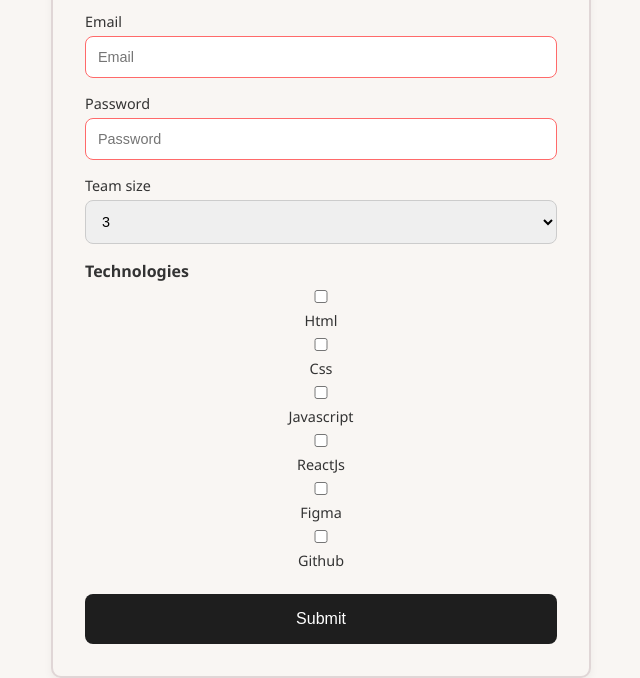
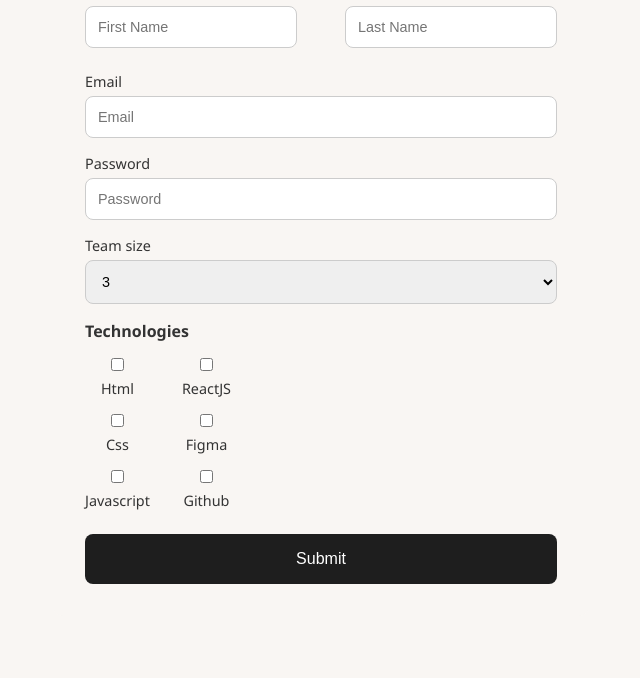
Before and after one commit to Irakligig/ScriptingProject, a plain HTML site: page index.html in a window 1280 px wide. Shown: the part 151-829 px from the top of the page, without its empty margins (319-959 px from the left). After the commit the page ends 800 px from the top, so only its background shows below. Drawn offline with Linux system fonts and the light colour scheme.

Commit message:
finished project

```diff
--- a/Form.css
+++ b/Form.css
@@ -5,32 +5,30 @@
   box-sizing: border-box;
 }
 
-/* Body styling */
+/**/
 body {
-  height: 100vh;
+  height: 100vh; /*stretch body to whole screen*/
   margin: 0;
   font-family: "Segoe UI", Tahoma, Geneva, Verdana, sans-serif;
   display: flex;
   align-items: center;
-  justify-content: center;
+  justify-content: center; /*this will put form in the middle*/
   background-color: #f9f6f3;
   color: #333;
   padding: 20px;
 }
 
-/* Form Container */
 .form-container {
   max-width: 600px;
   width: 100%;
   margin: 0 auto;
   background: #f9f6f3;
   padding: 2rem;
-  border: 2px solid #e0d6d6;
+  border: none;
   border-radius: 10px;
-  box-shadow: 0 4px 8px rgba(0, 0, 0, 0.05);
 }
 
-/* Title */
+/*h1 , h2 to left with spacing below for clarity*/
 #groupform h2,
 .form-container h1,
 .form-container h2 {
@@ -38,7 +36,7 @@ body {
   margin-bottom: 1.5rem;
 }
 
-/* Two-column layout */
+/*this makes first name + last name on same line */
 .form-group-twotoone {
   display: flex;
   gap: 3rem;
@@ -51,11 +49,11 @@ body {
   flex-direction: column;
 }
 
-/* General group styling */
 .form-group {
   margin-bottom: 1rem;
 }
 
+/*Stacks label text and input vertically with spacing and a readable size.*/
 label {
   display: flex;
   flex-direction: column;
@@ -80,7 +78,7 @@ select:focus {
   outline: none;
 }
 
-/* Technologies (fieldset) */
+/*Removes default fieldset border and spacing*/
 fieldset {
   border: none;
   padding: 0;
@@ -95,24 +93,21 @@ legend {
 .form-group fieldset label {
   display: flex;
   align-items: center;
-  gap: 0.5rem; /* spacing between checkbox and text */
+  gap: 0.5rem;
   margin-bottom: 0.5rem;
   cursor: pointer;
 }
 
-/* Validation */
 input:invalid {
   border-color: #ff6a6a;
 }
 
-/* Warning text (can be used with JavaScript) */
 .warning-text {
   color: #d9534f;
   font-size: 0.8rem;
   margin-top: 0.25rem;
 }
 
-/* Submit button */
 button[type="submit"] {
   width: 100%;
   background-color: #1e1e1e;
@@ -124,3 +119,23 @@ button[type="submit"] {
   cursor: pointer;
   transition: background-color 0.3s ease;
 }
+
+.checkbox-wrapper {
+  display: flex;
+  gap: 2rem;
+  margin-top: 0.5rem;
+  flex-direction: row;
+}
+
+.checkbox-column {
+  display: flex;
+  flex-direction: column;
+  gap: 0.5rem;
+}
+
+.checkbox-column label {
+  display: flex;
+  align-items: center;
+  gap: 0.5rem;
+  font-size: 0.9rem;
+}
--- a/Game.css
+++ b/Game.css
@@ -42,7 +42,7 @@ button#restart-btn {
 .game-container > p {
   font-size: 20px;
   font-weight: 700;
-  margin-top: 75px;
+  margin-top: 30px;
   margin-bottom: 30px;
 }
 
@@ -97,7 +97,6 @@ button#restart-button {
   font-size: 33px;
   font-weight: 600;
   text-align: left;
-  margin: auto;
 }
 
 .PreviousAttempts {
--- a/index.html
+++ b/index.html
@@ -15,39 +15,24 @@
           <div class="form-group-twotoone">
             <label>
               First name
-              <input
-                type="text"
-                name="firstname"
-                placeholder="First Name"
-                required
-              />
+              <input type="text" name="firstname" placeholder="First Name" />
             </label>
 
             <label>
               Last name
-              <input
-                type="text"
-                name="lastname"
-                placeholder="Last Name"
-                required
-              />
+              <input type="text" name="lastname" placeholder="Last Name" />
             </label>
           </div>
           <div class="form-group">
             <label>
               Email
-              <input type="text" name="Email" placeholder="Email" required />
+              <input type="text" name="Email" placeholder="Email" />
             </label>
           </div>
           <div class="form-group">
             <label>
               Password
-              <input
-                type="password"
-                name="Password"
-                placeholder="Password"
-                required
-              />
+              <input type="password" name="Password" placeholder="Password" />
             </label>
           </div>
 
@@ -65,14 +50,31 @@
           <div class="form-group">
             <fieldset>
               <legend>Technologies</legend>
-              <label><input type="checkbox" name="technologie" />Html</label>
-              <label><input type="checkbox" name="technologie" />Css</label>
-              <label
-                ><input type="checkbox" name="technologie" />Javascript</label
-              >
-              <label><input type="checkbox" name="technologie" />ReactJs</label>
-              <label><input type="checkbox" name="technologie" />Figma</label>
-              <label><input type="checkbox" name="technologie" />Github</label>
+              <div class="checkbox-wrapper">
+                <div class="checkbox-column">
+                  <label
+                    ><input type="checkbox" name="technologie" />Html</label
+                  >
+                  <label><input type="checkbox" name="technologie" />Css</label>
+                  <label
+                    ><input
+                      type="checkbox"
+                      name="technologie"
+                    />Javascript</label
+                  >
+                </div>
+                <div class="checkbox-column">
+                  <label
+                    ><input type="checkbox" name="technologie" />ReactJS</label
+                  >
+                  <label
+                    ><input type="checkbox" name="technologie" />Figma</label
+                  >
+                  <label
+                    ><input type="checkbox" name="technologie" />Github</label
+                  >
+                </div>
+              </div>
             </fieldset>
           </div>
 
```
